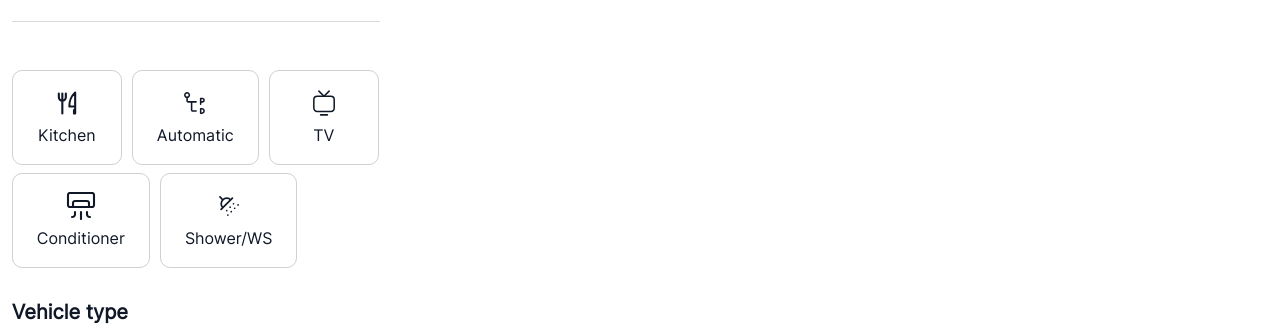
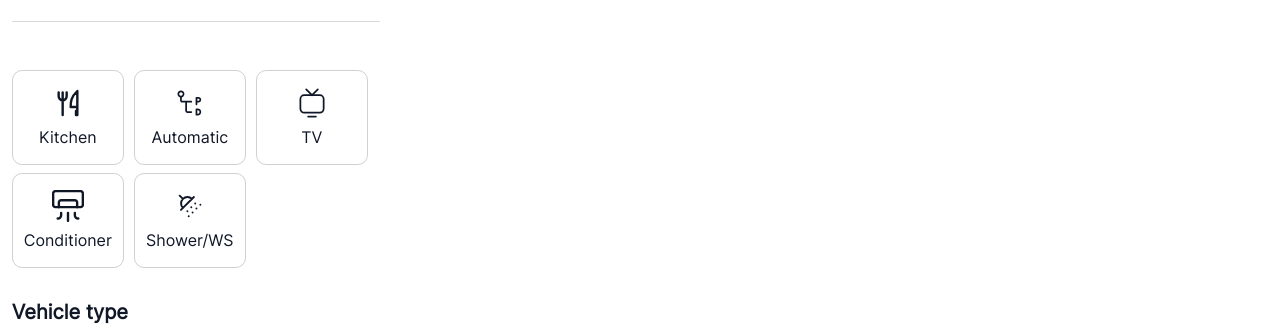
Before and after one commit to VPresich/camper, a React (Vite) app: page /catalog in a window 1280 px wide. Shown: the part 233-558 px from the top of the page. Built offline with nearby package versions, Linux system fonts and the light colour scheme; no server answers.

Commit message:
fixed filter buttons

```diff
--- a/src/components/Filters/Filters.module.css
+++ b/src/components/Filters/Filters.module.css
@@ -95,7 +95,6 @@
   font-size: 20px;
   line-height: 120%;
   color: var(--main);
-  /* margin-bottom: 24px; */
 }
 
 .line {
--- a/src/components/ModalContent/ModalContent.module.css
+++ b/src/components/ModalContent/ModalContent.module.css
@@ -51,6 +51,7 @@
   color: var(--main);
   position: relative;
   padding-bottom: 24px;
+  transition: color 0.3s ease-in-out;
 }
 
 .active::before {
--- a/src/components/UI/FavoriteButton/FavoriteButton.module.css
+++ b/src/components/UI/FavoriteButton/FavoriteButton.module.css
@@ -3,6 +3,7 @@
   margin: 0;
   padding: 0;
   border: none;
+  transition: fill 0.3s ease-in-out;
 }
 
 .default {
--- a/src/components/UI/FilterButton/FilterButton.jsx
+++ b/src/components/UI/FilterButton/FilterButton.jsx
@@ -43,8 +43,8 @@ export default function InputButton({
         <span className={css.icon}>
           <svg
             className={clsx(css.icon, fill ? css.fill : css.stroke)}
-            width="40"
-            height="28"
+            width="32"
+            height="32"
             aria-label={`${title} icon`}
           >
             <use href={`${iconsPath}#${iconId}`} />
--- a/src/components/UI/FilterButton/FilterButton.module.css
+++ b/src/components/UI/FilterButton/FilterButton.module.css
@@ -6,10 +6,9 @@
   align-items: center;
   border: 1px solid rgba(16, 24, 40, 0.2);
   border-radius: 10px;
-  min-width: 110px;
   padding-left: 24px;
   padding-right: 24px;
-  width: auto;
+  width: 112px;
   height: 95px;
   transition: border-color 0.3s ease-in-out;
 }
@@ -21,8 +20,8 @@
 }
 
 .icon {
-  width: 40px;
-  height: 28px;
+  width: 32px;
+  height: 32px;
   margin-bottom: 8px;
 }
 
@@ -53,3 +52,7 @@
   text-align: center;
   color: var(--main);
 }
+
+.pseudoButton:hover {
+  border-color: var(--button);
+}
--- a/src/components/UI/RadioButton/RadioButton.module.css
+++ b/src/components/UI/RadioButton/RadioButton.module.css
@@ -51,3 +51,7 @@
 .realRadio:checked + .pseudoRadio {
   border: 1px solid var(--button);
 }
+
+.pseudoRadio:hover {
+  border: 1px solid var(--button);
+}
```
